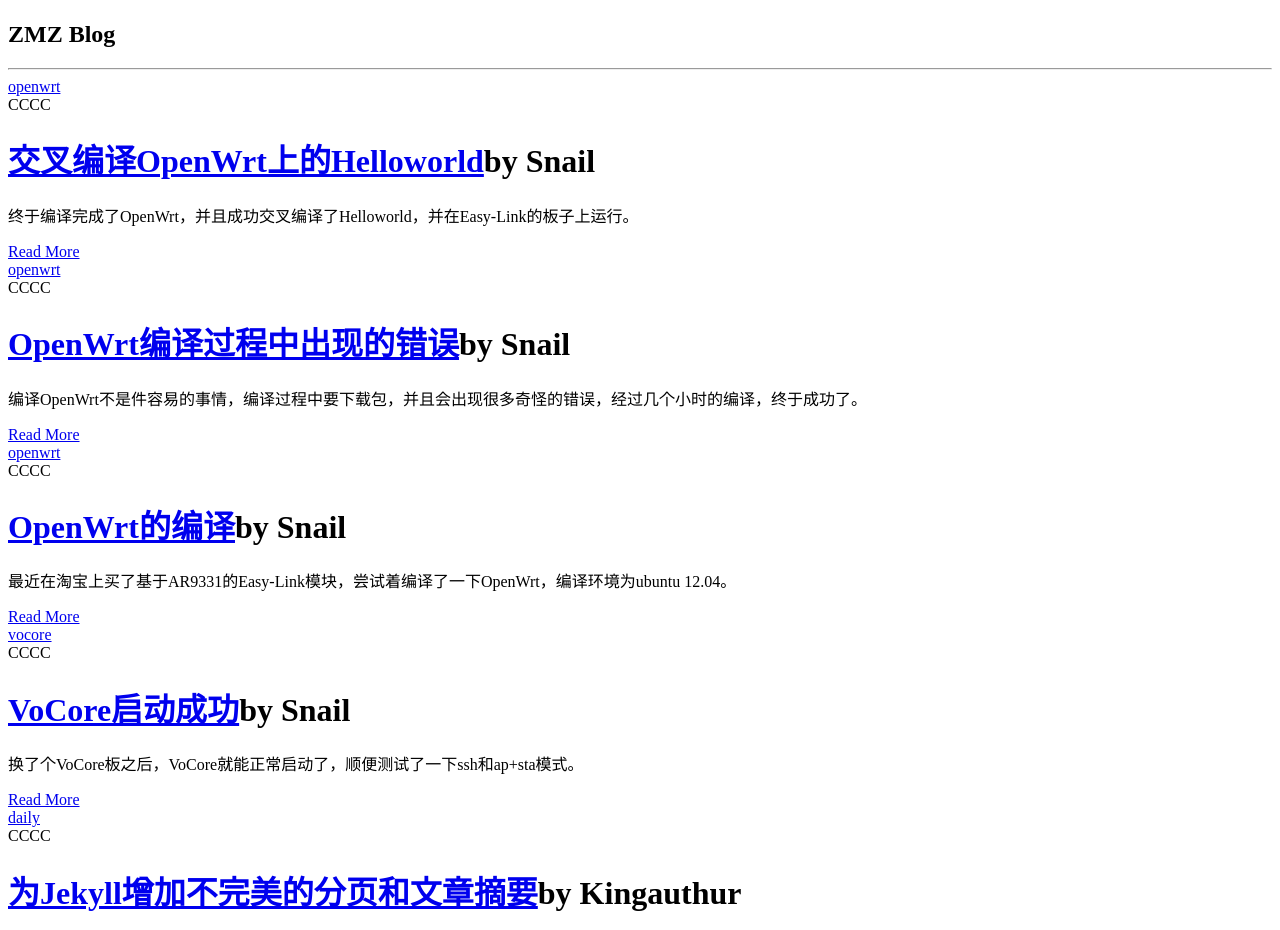
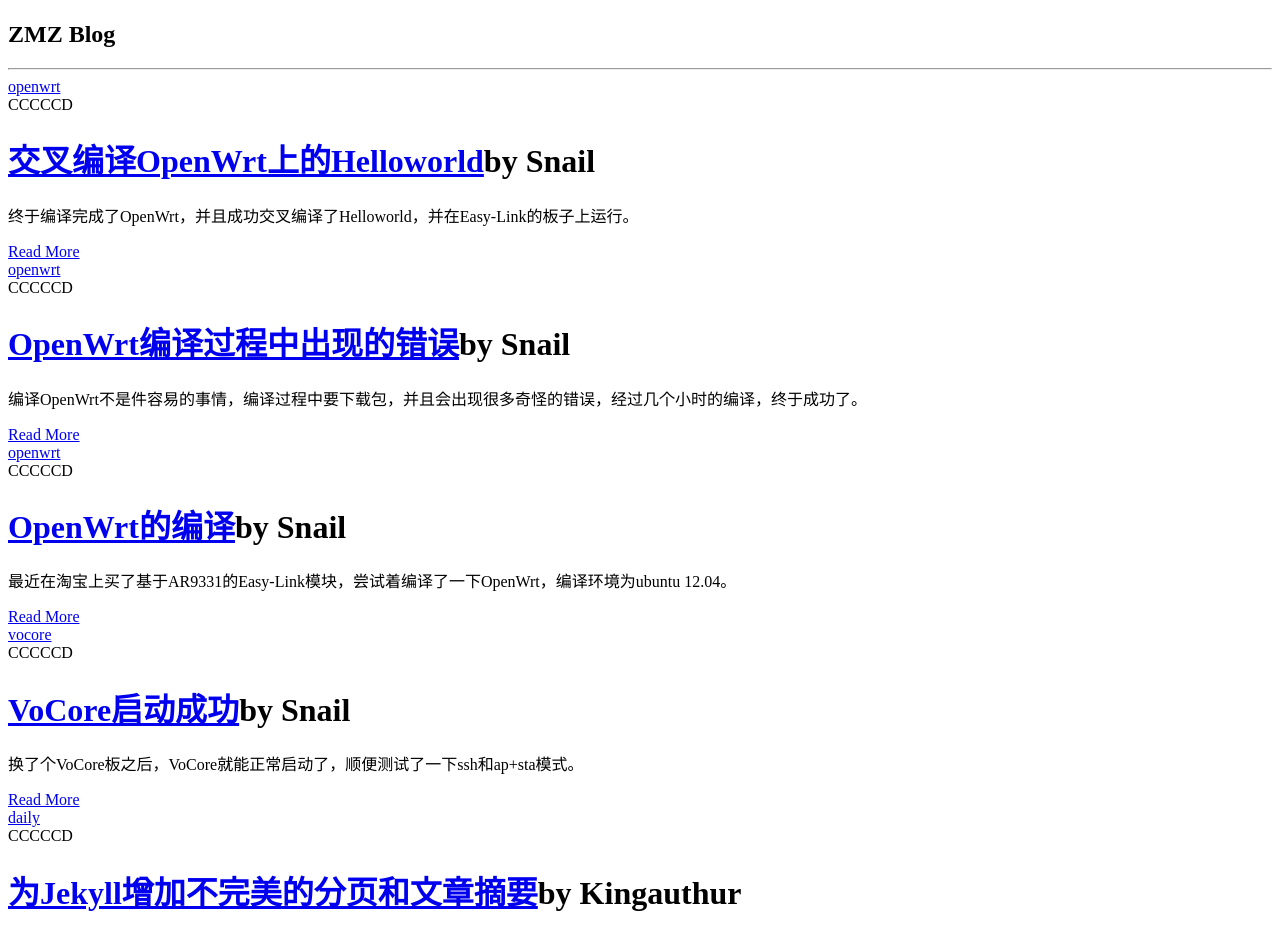
Before and after one commit to DutZMZ/Zuijishu, a Jekyll site: the page built from index.html, in a window 1280 px wide. Shown: the part 202-1132 px from the top of the page. Built offline with Jekyll 4.4.1, drawn with Linux system fonts in a browser that asks for light colours; nearby versions of some CDN libraries; library files that are not in the unit come from our copies; the list of posts is cut into pages by our own code.

Commit message:
Update index.html

```diff
--- a/index.html
+++ b/index.html
@@ -22,10 +22,10 @@
 				{% assign category = categories_list.first %}
 				{% include themes/Snail/category.html %}
 				{% assign categories_list = nil %}
-				CCCC
+				CCCCCD
 			</div>
 			<div class="journal-body">
-				<h1 class="journal-title"><a href="{{site.url}}{{ post.url }}">{{ post.title }}</a><span class="author">{{ post.tagline }}</span></h1>
+				<h1 class="journal-title"><a href="/Zuijishu/{{ post.url }}">{{ post.title }}</a><span class="author">{{ post.tagline }}</span></h1>
 				{% case site.excerpt %}
 				{% when "truncate_words" %}
 				<span class="teaser"><p>{{ post.content | strip_html | truncatewords: 20 }}</p>
```
